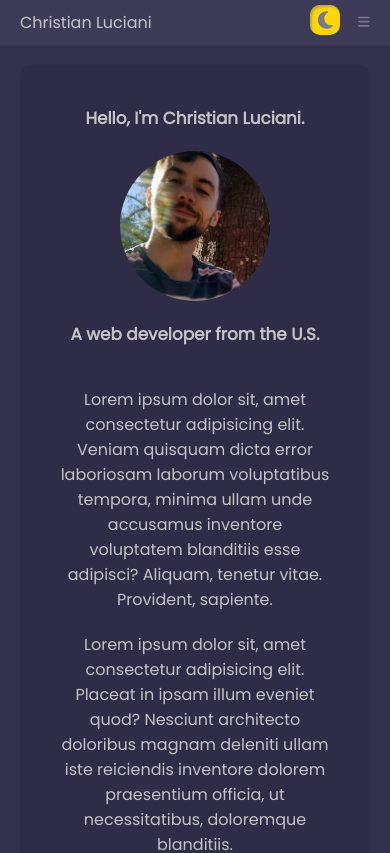
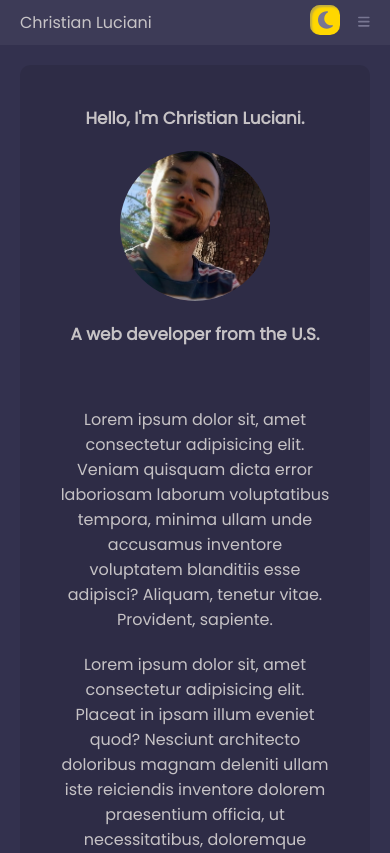
Before and after one commit to LucianiChristian/PersonalSite, a React (Create React App) app: page / in a window 390 px wide. Shown: the top 853 px of the page. Built offline with nearby package versions, Linux system fonts and the light colour scheme.

Commit message:
Apply final responsivness for this stage

```diff
--- a/src/components/Home/Home.scss
+++ b/src/components/Home/Home.scss
@@ -1,8 +1,9 @@
 .home {
     display: flex;
     flex-direction: column;
+    justify-content: center;
     align-items: center;
-    gap: 40px;
+    gap: 80px;
 
     min-height: 90vh;
 
@@ -41,6 +42,9 @@
 }
 
 @media (max-width: 1050px) {
+    .home {
+        gap: 60px;
+    }
     .top {
         flex-direction: column;
         gap: 20px;
```
